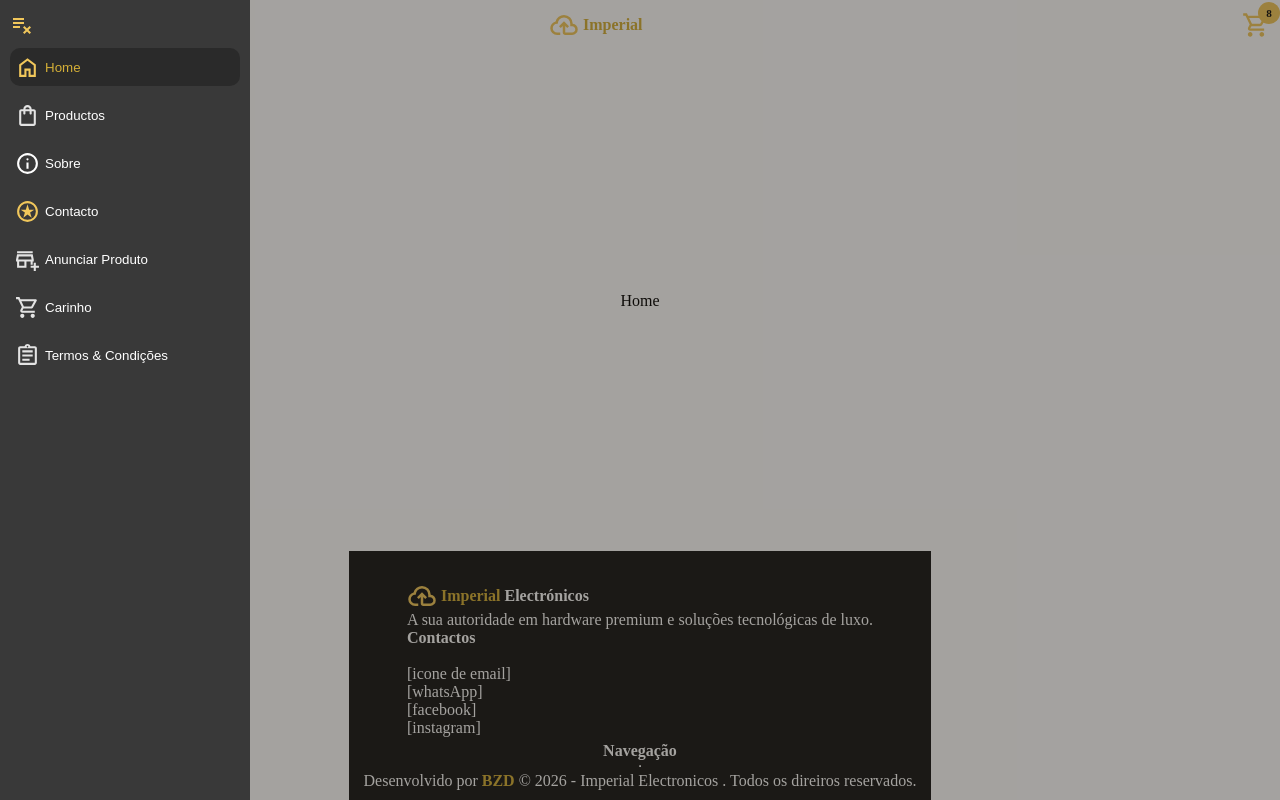
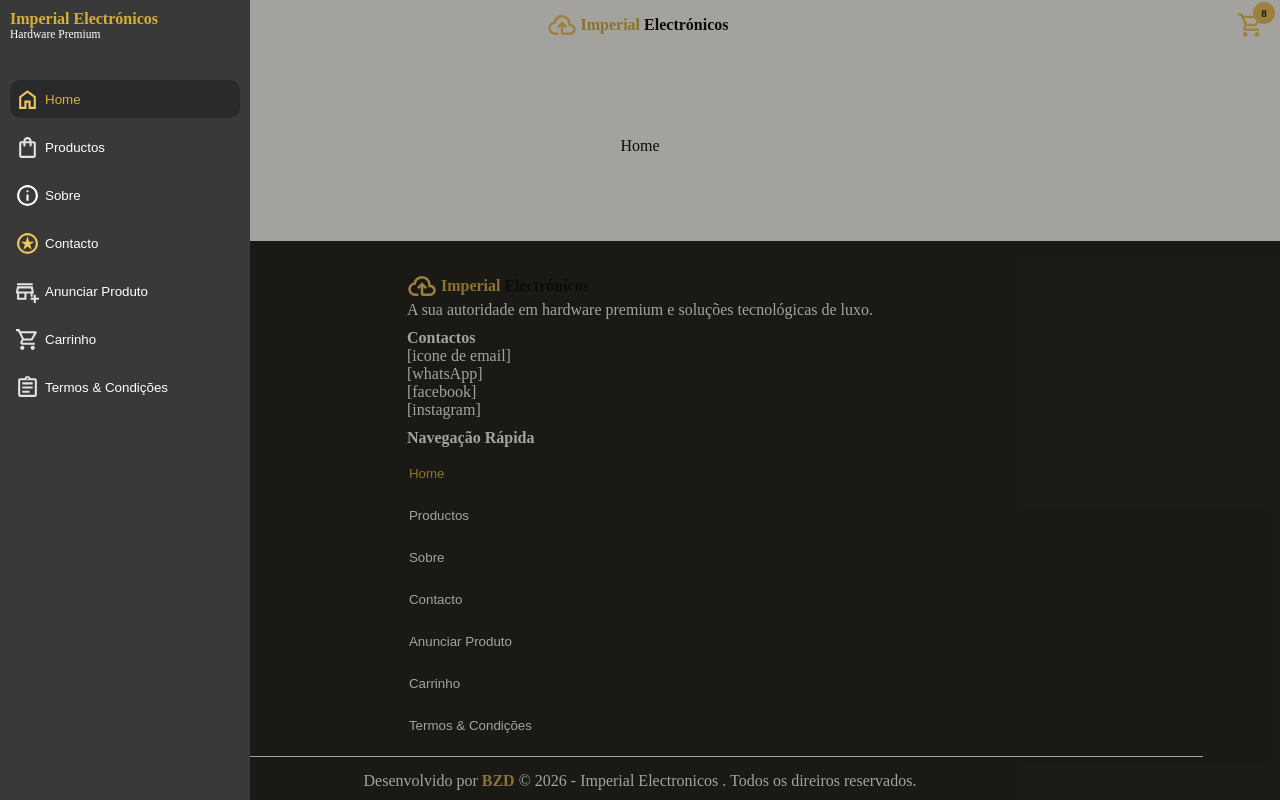
Before and after one commit to benesses-zacarias-daniel/imperio, a React (Vite) app: page / in a window 1280 px wide. Both pictures are taken after a click on the button 24 px from the left and 25 px from the top of the page. Built offline with nearby package versions, Linux system fonts and the light colour scheme.

Commit message:
Ajuste do componente do Menu e também ajuste do css do menu da área do footer

```diff
--- a/src/components/layout/Footer/Footer.jsx
+++ b/src/components/layout/Footer/Footer.jsx
@@ -26,7 +26,7 @@ const Footer = () => {
                         <div className={style.contactos}>
                             <h4>
                                 Contactos
-                            </h4><br />
+                            </h4>
                             [icone de email]<br />
                             [whatsApp]<br />
                             [facebook]<br />
@@ -35,9 +35,9 @@ const Footer = () => {
                     </div>
                     <div className={style.nav}>
                         <h4>
-                            Navegação
+                            Navegação Rápida
                         </h4>
-                        <Menu mostrarMenu={false} />
+                        <Menu mostrarMenu={true} onClickOcultar={() => { }} classContaner={style.contaner_footer_menu} classeLinkMenu={style.link_footer} classeBtnMenu={style.btn_footer_menu} />
                     </div>
                 </div>
                 <hr className={style.linha} />
--- a/src/components/layout/Footer/Footer.module.css
+++ b/src/components/layout/Footer/Footer.module.css
@@ -1,4 +1,5 @@
 footer {
+    width: 100%;
     background: #181818;
     color: #ffffff;
     padding: 30px 15px 10px 15px;
@@ -25,10 +26,11 @@ footer {
     justify-content: center;
     flex-direction: column;
     flex-wrap: wrap;
-    gap: 5px;
+    gap: 10px;
 }
 
-.area_marca_nav {
+.area_marca_nav,
+.marca {
     display: flex;
     align-items: center;
     justify-content: center;
@@ -37,3 +39,76 @@ footer {
     flex-shrink: 0;
     gap: 5px;
 }
+
+.marca {
+    align-items: flex-start;
+    gap: 10px;
+    padding: 0px 0px 5px 0px;
+}
+
+.nav {
+    width: 100%;
+    display: flex;
+    align-items: flex-start;
+    justify-content: center;
+    flex-direction: column;
+    flex-wrap: wrap;
+    flex-shrink: 0;
+    gap: 10px;
+}
+
+.contaner_footer_menu {
+    display: flex;
+    align-items: flex-start;
+    justify-content: center;
+    flex-direction: column;
+    flex-wrap: wrap;
+    padding: 0;
+}
+
+.contaner_footer_menu div {
+    padding: 0;
+    background: none;
+}
+
+.link_footer {
+    text-decoration: none;
+    color: #fff;
+    /* font-weight: 600; */
+    width: 150px;
+    padding: 0;
+    display: flex;
+    align-items: center;
+    justify-content: flex-start;
+    flex-direction: row;
+    flex-wrap: wrap;
+    padding: 2px;
+    background: none !important;
+}
+
+.btn_footer_menu {
+    background: none;
+    color: #ffffff;
+    font-weight: 530;
+}
+
+.link_footer:active {
+    transform: scale(.96);
+}
+
+.linha {
+    height: 1px;
+    border: none;
+    background: #fff;
+    width: 90%;
+    margin: 5px 0px 5px 0px;
+}
+
+.btn_footer_menu p {
+    height: 15px;
+    display: flex;
+    align-items: center;
+    justify-content: flex-start;
+    flex-direction: row;
+    flex-wrap: wrap;
+}
--- a/src/components/layout/Header/Header.jsx
+++ b/src/components/layout/Header/Header.jsx
@@ -45,8 +45,8 @@ const Header = () => {
                     </div>
                 )}
             </div>
-            <Menu mostrarMenu={showMenu} mostrarIcone={true} onClickOcultar={(val) => {
-                onClickMenu(val)
+            <Menu mostrarMenu={showMenu} mostrarIcone={true} mostrarIconesMenu={true} onClickOcultar={(val) => {
+                onClickMenu(val);
             }} />
         </header>
     )
--- a/src/components/layout/Sidebar/Menu.jsx
+++ b/src/components/layout/Sidebar/Menu.jsx
@@ -23,7 +23,7 @@ import TermosActiva from "../../../assets/icons/termosL.svg";
 import ContactoActiva from "../../../assets/icons/estrelaCircular.svg";
 
 
-const Menu = ({ mostrarIcone = false, mostrarMenu = false, onClickOcultar }) => {
+const Menu = ({ mostrarIcone = false, mostrarMenu = false, onClickOcultar, classContaner = style.contaner_menu, classeLinkMenu = style.link_menu, classeBtnMenu = style.btn_menu, mostrarIconesMenu = false }) => {
     const { pathname } = useLocation();
     const [paginaActiva, setPaginaActiva] = useState(pathname);
 
@@ -38,99 +38,114 @@ const Menu = ({ mostrarIcone = false, mostrarMenu = false, onClickOcultar }) =>
         mostrarMenu && (
             <nav>
 
-                <div className={style.contaner_menu} onClick={() => {
-                    onClickOcultar(false);
+                <div className={classContaner} id="contaner_menu" onClick={(evt) => {
+                    if (evt.target.id === "contaner_menu") {
+                        onClickOcultar(false);
+                    }
                 }}>
                     <div className={style.contedeudo_contaner}>
 
                         {mostrarIcone && (<div className={style.icone_faxar_menu}>
-                            <Button children={
+                            {/* <Button children={
                                 <Img src={Fexar} alt={"Ícone de Menu com X"} />
                             } onClick={() => {
                                 onClickOcultar(false);
-                            }} />
+                            }} /> */}
+                            <div className={style.nome_marca_menu}>
+                                <div className={style.nome}>
+                                    Imperial Electrónicos
+                                </div>
+                                <span className={style.min_desc}>Hardware Premium</span>
+                            </div>
                         </div>)}
                         <div className={style.area_menu}>
-                            <Link to={"/"} className={`${style.link_menu} ${(paginaActiva === "/") ? style.pagina_activa : ""}`}>
+                            <Link to={"/"} className={`${classeLinkMenu} ${(paginaActiva === "/") ? style.pagina_activa : ""}`}>
                                 <Button children={
                                     <>
-                                        <Img src={(paginaActiva === "/") ? HomeActiva : Home} alt={"Ícone de Casa"} className={style.img_menu} />
+                                        {mostrarIconesMenu && (<Img src={(paginaActiva === "/") ? HomeActiva : Home} alt={"Ícone de Casa"} className={style.img_menu} />
+                                        )}
                                         <p>Home</p>
                                     </>
                                 } onClick={() => {
                                     onClickOcultar(false);
-                                }} className={style.btn_menu} />
+                                }} className={classeBtnMenu} />
 
                             </Link>
-                            <Link to={"/productos"} className={`${style.link_menu} ${(paginaActiva === "/productos") ? style.pagina_activa : ""}`}>
+                            <Link to={"/productos"} className={`${classeLinkMenu} ${(paginaActiva === "/productos") ? style.pagina_activa : ""}`}>
                                 <Button children={
                                     <>
-                                        <Img src={(paginaActiva === "/productos") ? ProductosActiva : Productos} alt={"Ícone de Sacola de Compras"} className={style.img_menu} />
+                                        {mostrarIconesMenu && (<Img src={(paginaActiva === "/productos") ? ProductosActiva : Productos} alt={"Ícone de Sacola de Compras"} className={style.img_menu} />
+                                        )}
                                         <p>Productos</p>
                                     </>
                                 } onClick={() => {
                                     onClickOcultar(false);
-                                }} className={style.btn_menu} />
+                                }} className={classeBtnMenu} />
 
                             </Link>
 
-                            <Link to={"/sobre"} className={`${style.link_menu} ${(paginaActiva === "/sobre") ? style.pagina_activa : ""}`}>
+                            <Link to={"/sobre"} className={`${classeLinkMenu} ${(paginaActiva === "/sobre") ? style.pagina_activa : ""}`}>
                                 <Button children={
                                     <>
-                                        <Img src={(paginaActiva === "/sobre") ? SobreActiva : Sobre} alt={"Ícone de Info"} className={style.img_menu} />
+                                        {mostrarIconesMenu && (<Img src={(paginaActiva === "/sobre") ? SobreActiva : Sobre} alt={"Ícone de Info"} className={style.img_menu} />
+                                        )}
                                         <p>Sobre</p>
                                     </>
                                 } onClick={() => {
                                     onClickOcultar(false);
-                                }} className={style.btn_menu} />
+                                }} className={classeBtnMenu} />
 
                             </Link>
 
-                            <Link to={"/contacto"} className={`${style.link_menu} ${(paginaActiva === "/contacto") ? style.pagina_activa : ""}`}>
+                            <Link to={"/contacto"} className={`${classeLinkMenu} ${(paginaActiva === "/contacto") ? style.pagina_activa : ""}`}>
                                 <Button children={
                                     <>
-                                        <Img src={(paginaActiva === "/contacto") ? ContactoActiva : Contacto} alt={"Ícone de Email"} className={style.img_menu} />
+                                        {mostrarIconesMenu && (<Img src={(paginaActiva === "/contacto") ? ContactoActiva : Contacto} alt={"Ícone de Email"} className={style.img_menu} />
+                                        )}
                                         <p>Contacto</p>
                                     </>
                                 } onClick={() => {
                                     onClickOcultar(false);
-                                }} className={style.btn_menu} />
+                                }} className={classeBtnMenu} />
 
                             </Link>
 
-                            <Link to={"/anunciar"} className={`${style.link_menu} ${(paginaActiva === "/anunciar") ? style.pagina_activa : ""}`}>
+                            <Link to={"/anunciar"} className={`${classeLinkMenu} ${(paginaActiva === "/anunciar") ? style.pagina_activa : ""}`}>
                                 <Button children={
                                     <>
-                                        <Img src={(paginaActiva === "/anunciar") ? AnunciarActiva : Anunciar} alt={"Ícone de Casa com um Mais no Canto"} className={style.img_menu} />
+                                        {mostrarIconesMenu && (<Img src={(paginaActiva === "/anunciar") ? AnunciarActiva : Anunciar} alt={"Ícone de Casa com um Mais no Canto"} className={style.img_menu} />
+                                        )}
                                         <p>Anunciar Produto</p>
                                     </>
                                 } onClick={() => {
                                     onClickOcultar(false);
-                                }} className={style.btn_menu} />
+                                }} className={classeBtnMenu} />
 
                             </Link>
 
-                            <Link to={"/carinho"} className={`${style.link_menu} ${(paginaActiva === "/carinho") ? style.pagina_activa : ""}`}>
+                            <Link to={"/carinho"} className={`${classeLinkMenu} ${(paginaActiva === "/carinho") ? style.pagina_activa : ""}`}>
                                 <Button children={
                                     <>
-                                        <Img src={(paginaActiva === "/carinho") ? CarinhoActiva : Carinho} alt={"Ícone de Carinho"} className={style.img_menu} />
-                                        <p>Carinho</p>
+                                        {mostrarIconesMenu && (<Img src={(paginaActiva === "/carinho") ? CarinhoActiva : Carinho} alt={"Ícone de Carinho"} className={style.img_menu} />
+                                        )}
+                                        <p>Carrinho</p>
                                     </>
                                 } onClick={() => {
                                     onClickOcultar(false);
-                                }} className={style.btn_menu} />
+                                }} className={classeBtnMenu} />
 
                             </Link>
 
-                            <Link to={"/termos"} className={`${style.link_menu} ${(paginaActiva === "/termos") ? style.pagina_activa : ""}`}>
+                            <Link to={"/termos"} className={`${classeLinkMenu} ${(paginaActiva === "/termos") ? style.pagina_activa : ""}`}>
                                 <Button children={
                                     <>
-                                        <Img src={(paginaActiva === "/termos") ? TermosActiva : Termos} alt={"Ícone de Doc"} className={style.img_menu} />
+                                        {mostrarIconesMenu && (<Img src={(paginaActiva === "/termos") ? TermosActiva : Termos} alt={"Ícone de Doc"} className={style.img_menu} />
+                                        )}
                                         <p>Termos & Condições</p>
                                     </>
                                 } onClick={() => {
                                     onClickOcultar(false);
-                                }} className={style.btn_menu} />
+                                }} className={classeBtnMenu} />
 
                             </Link>
                         </div>
--- a/src/components/layout/Sidebar/Menu.module.css
+++ b/src/components/layout/Sidebar/Menu.module.css
@@ -1,21 +1,21 @@
 nav {
+    display: flex;
+    align-items: center;
+    justify-content: flex-start;
+    flex-direction: column;
+    flex-wrap: wrap;
+}
+
+.contaner_menu {
+    /* position:; */
     position: absolute;
     top: 0;
     bottom: 0;
     left: 0;
-}
-
-nav,
-.contaner_menu {
     width: 100%;
     height: 100%;
-}
-
-.contaner_menu {
-    /* position:; */
     background-color: #211c1568;
     cursor: pointer;
-    ;
 
 }
 
@@ -26,16 +26,34 @@ nav,
     flex-wrap: wrap;
     gap: 10px;
     padding: 10px;
+    cursor: default;
+}
+
+.icone_faxar_menu {
+    width: 100%;
+    height: 60px;
 }
 
 nav,
 .contedeudo_contaner,
+.icone_faxar_menu,
+.nome_marca_menu,
 .area_menu {
     display: flex;
     align-items: flex-start;
     justify-content: flex-start;
     flex-direction: column;
     flex-wrap: wrap;
+}
+
+.nome {
+    font-weight: 600;
+    color: #D4AF37;
+}
+
+.min_desc {
+    font-size: .72rem;
+    color: #fff;
 }
 
 .area_menu {
@@ -51,10 +69,6 @@ nav,
     gap: 10px;
     width: 100%;
     padding: 5px;
-}
-
-.link_menu,
-.btn_menu {
     display: flex;
     align-items: center;
     justify-content: flex-start;
@@ -65,6 +79,12 @@ nav,
 .btn_menu {
     color: #ffffff;
     font-weight: 530;
+    width: 100%;
+    display: flex;
+    align-items: center;
+    justify-content: flex-start !important;
+    flex-direction: row;
+    flex-wrap: wrap;
 }
 
 .img_menu {
@@ -75,6 +95,7 @@ nav,
     justify-content: flex-start;
     flex-direction: row;
     flex-wrap: wrap;
+    padding: 0px;
 }
 
 .btn_menu p {
@@ -87,7 +108,7 @@ nav,
 }
 
 .pagina_activa p {
-    color: #D4AF37 !important;
+    color: #D4AF37;
 }
 
 .pagina_activa {
--- a/src/components/layout/logo/Logo.module.css
+++ b/src/components/layout/logo/Logo.module.css
@@ -20,7 +20,7 @@
     flex-direction: row;
     flex-wrap: wrap;
     gap: 4px;
-    color: #fff;
+    color: #000;
     font-weight: 700;
 }
 
```
